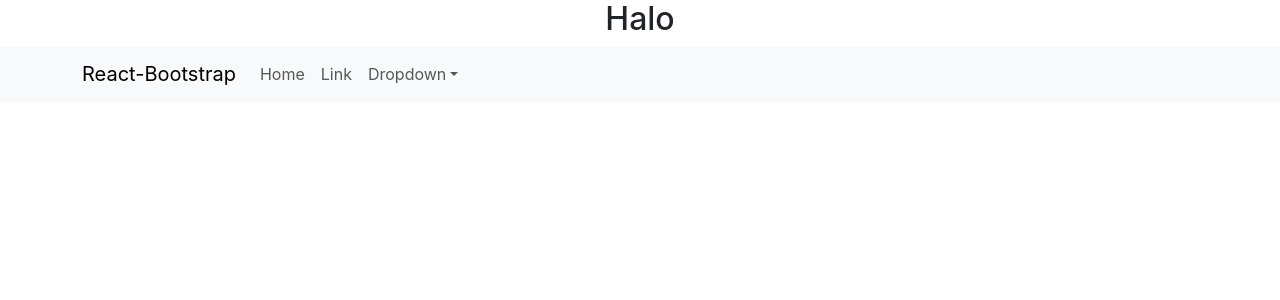
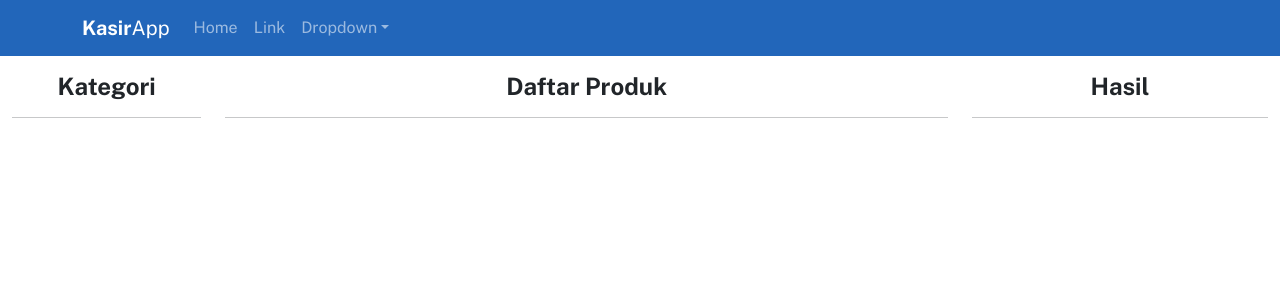
Before and after one commit to AdityaAde/kasir-reactjs, a React (Create React App) app in the folder kasir/: page / in a window 1280 px wide. Shown: the top 300 px of the page. Built offline with nearby package versions, Linux system fonts and the light colour scheme.

Commit message:
build: setting fonts n desain layout

```diff
--- a/kasir/public/index.html
+++ b/kasir/public/index.html
@@ -1,20 +1,21 @@
 <!DOCTYPE html>
 <html lang="en">
+
 <head>
   <meta charset="utf-8" />
   <link rel="icon" href="%PUBLIC_URL%/favicon.ico" />
   <meta name="viewport" content="width=device-width, initial-scale=1" />
   <meta name="theme-color" content="#000000" />
-    <meta
-      name="description"
-      content="Web site created using create-react-app"
-    />
+  <meta name="description" content="Web site created using create-react-app" />
   <link rel="apple-touch-icon" href="%PUBLIC_URL%/logo192.png" />
   <!--
       manifest.json provides metadata used when your web app is installed on a
       user's mobile device or desktop. See https://developers.google.com/web/fundamentals/web-app-manifest/
     -->
   <link rel="manifest" href="%PUBLIC_URL%/manifest.json" />
+  <link rel="preconnect" href="https://fonts.googleapis.com">
+  <link rel="preconnect" href="https://fonts.gstatic.com" crossorigin>
+  <link href="https://fonts.googleapis.com/css2?family=Public+Sans:wght@300;400;700&display=swap" rel="stylesheet">
   <!--
       Notice the use of %PUBLIC_URL% in the tags above.
       It will be replaced with the URL of the `public` folder during the build.
@@ -26,6 +27,7 @@
     -->
   <title>React App</title>
 </head>
+
 <body>
   <noscript>You need to enable JavaScript to run this app.</noscript>
   <div id="root"></div>
@@ -40,4 +42,5 @@
       To create a production bundle, use `npm run build` or `yarn build`.
     -->
 </body>
+
 </html>
--- a/kasir/src/App.js
+++ b/kasir/src/App.js
@@ -1,12 +1,25 @@
-import logo from './logo.svg';
 import './App.css';
-import NavbarComponent from './components/NavbarComponent';
+import { Col, Row, Container } from 'react-bootstrap';
+import { Hasil, ListCategories, NavbarComponent } from './components/components';
 
 function App() {
   return (
     <div className="App">
-      <h2>Halo</h2>
       <NavbarComponent></NavbarComponent>
+      <div className='mt-3'>
+        <Container fluid>
+          <Row>
+            <ListCategories></ListCategories>
+            <Col>
+              <h4>
+                <strong>Daftar Produk</strong>
+                <hr></hr>
+              </h4>
+            </Col>
+            <Hasil></Hasil>
+          </Row>
+        </Container>
+      </div>
     </div>
   );
 }
--- /dev/null
+++ b/kasir/src/components/Hasil.jsx
@@ -0,0 +1,15 @@
+import React, { Component } from "react";
+import { Col } from "react-bootstrap";
+
+export default class Hasil extends Component {
+  render() {
+    return (
+      <Col md={3} mt="2">
+        <h4>
+          <strong>Hasil</strong>
+        </h4>
+        <hr />
+      </Col>
+    );
+  }
+}
--- /dev/null
+++ b/kasir/src/components/ListCategories.jsx
@@ -0,0 +1,15 @@
+import React, { Component } from "react";
+import { Col } from "react-bootstrap";
+
+export default class ListCategories extends Component {
+  render() {
+    return (
+      <Col md={2} mt="2">
+        <h4>
+          <strong>Kategori</strong>
+        </h4>
+        <hr />
+      </Col>
+    );
+  }
+}
--- a/kasir/src/components/NavbarComponent.js
+++ b/kasir/src/components/NavbarComponent.jsx
@@ -5,9 +5,9 @@
 
 function NavbarComponent() {
     return (
-        <Navbar expand="lg" className="bg-body-tertiary">
+        <Navbar variant="dark" expand="lg" className="navbar" >
             <Container>
-                <Navbar.Brand href="#home">React-Bootstrap</Navbar.Brand>
+                <Navbar.Brand href="#home"><strong>Kasir</strong>App</Navbar.Brand>
                 <Navbar.Toggle aria-controls="basic-navbar-nav" />
                 <Navbar.Collapse id="basic-navbar-nav">
                     <Nav className="me-auto">
--- /dev/null
+++ b/kasir/src/components/components.js
@@ -0,0 +1,5 @@
+import Hasil from './Hasil'
+import ListCategories from './ListCategories'
+import NavbarComponent from './NavbarComponent'
+
+export { Hasil, ListCategories, NavbarComponent }
--- a/kasir/src/index.css
+++ b/kasir/src/index.css
@@ -1,13 +1,15 @@
 body {
   margin: 0;
-  font-family: -apple-system, BlinkMacSystemFont, 'Segoe UI', 'Roboto', 'Oxygen',
-    'Ubuntu', 'Cantarell', 'Fira Sans', 'Droid Sans', 'Helvetica Neue',
-    sans-serif;
+  font-family: "Public Sans", sans-serif;
   -webkit-font-smoothing: antialiased;
   -moz-osx-font-smoothing: grayscale;
 }
 
+.navbar {
+  background-color: #2266ba;
+}
+
 code {
-  font-family: source-code-pro, Menlo, Monaco, Consolas, 'Courier New',
+  font-family: source-code-pro, Menlo, Monaco, Consolas, "Courier New",
     monospace;
 }
```
Lines whose indentation alone changed are shown as unchanged.
